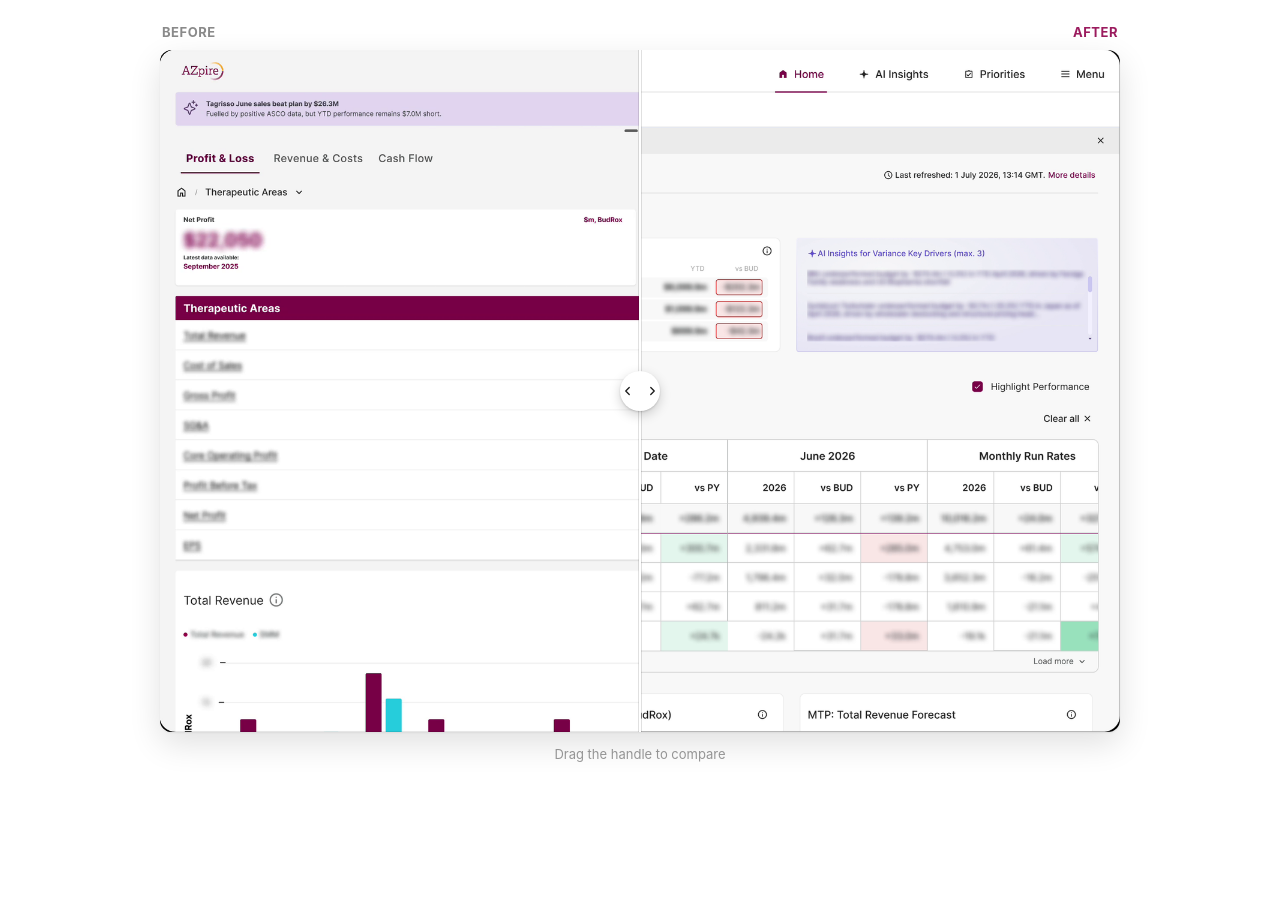
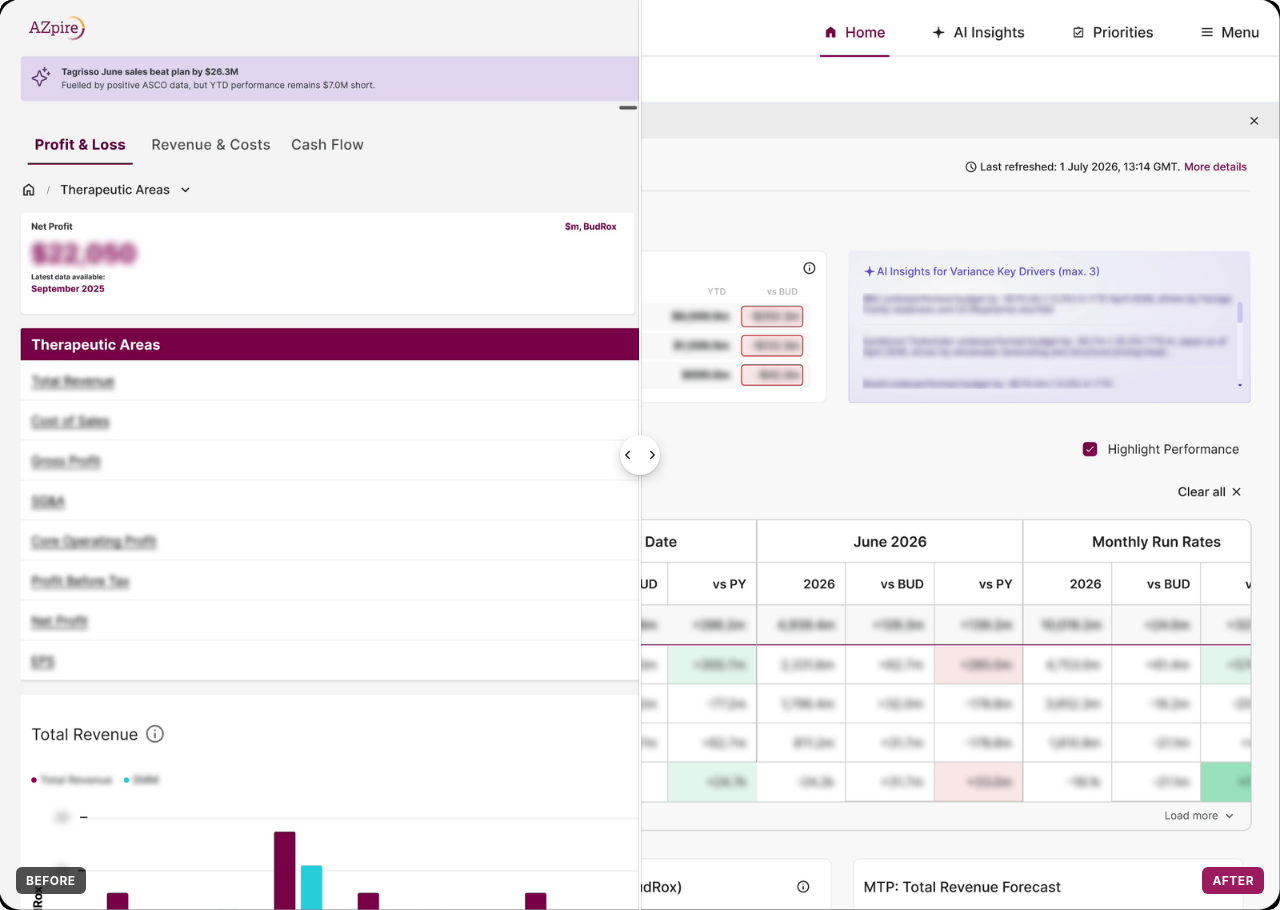
Before and after one commit to sarafdoliveira/AZDS, a plain HTML site: page index.html in a window 1280 px wide. Before the commit the page ends 800 px from the top, so only its background shows below. Drawn offline with Linux system fonts and the light colour scheme.

Commit message:
Add files via upload

```diff
--- a/index.html
+++ b/index.html
@@ -8,43 +8,23 @@
   * { box-sizing: border-box; }
   html, body {
     margin: 0;
+    padding: 0;
     background: transparent;
     font-family: -apple-system, "Helvetica Neue", Helvetica, Arial, sans-serif;
+    overflow: hidden;
   }
-  body {
-    display: flex;
-    flex-direction: column;
-    align-items: center;
-    padding: 24px;
-  }
-  .wrap { max-width: 960px; width: 100%; }
-  .label-row {
-    display: flex;
-    justify-content: space-between;
-    font-size: 13px;
-    font-weight: 700;
-    letter-spacing: 0.04em;
-    text-transform: uppercase;
-    color: #8a8a8a;
-    margin: 0 0 10px;
-    padding: 0 2px;
-  }
-  .label-row .after { color: #9b1b5e; }
   .compare {
     position: relative;
     width: 100%;
     aspect-ratio: 1600 / 1137;
     border-radius: 12px;
     overflow: hidden;
-    box-shadow: 0 1px 2px rgba(0,0,0,0.06), 0 12px 32px rgba(0,0,0,0.12);
     user-select: none;
     cursor: ew-resize;
-    background: transparent;
   }
   .compare img {
     position: absolute;
-    top: 0;
-    left: 0;
+    inset: 0;
     width: 100%;
     height: 100%;
     display: block;
@@ -52,10 +32,23 @@
     pointer-events: none;
   }
   .img-after { z-index: 1; }
-  .img-before {
-    z-index: 2;
-    clip-path: inset(0 50% 0 0);
+  .img-before { z-index: 2; clip-path: inset(0 50% 0 0); }
+  .tag {
+    position: absolute;
+    bottom: 16px;
+    z-index: 4;
+    font-size: 12px;
+    font-weight: 700;
+    letter-spacing: 0.04em;
+    text-transform: uppercase;
+    padding: 6px 10px;
+    border-radius: 6px;
+    background: rgba(20, 20, 20, 0.75);
+    color: #fff;
+    pointer-events: none;
   }
+  .tag.before { left: 16px; }
+  .tag.after { right: 16px; background: #9b1b5e; }
   .handle {
     position: absolute;
     top: 0;
@@ -72,10 +65,10 @@
     bottom: 0;
     left: -1px;
     width: 2px;
-    background: #ffffff;
+    background: #fff;
     box-shadow: 0 0 0 1px rgba(0,0,0,0.12);
   }
-  .handle .knob {
+  .knob {
     position: absolute;
     top: 50%;
     left: 50%;
@@ -83,7 +76,7 @@
     width: 40px;
     height: 40px;
     border-radius: 50%;
-    background: #ffffff;
+    background: #fff;
     box-shadow: 0 1px 2px rgba(0,0,0,0.15), 0 4px 12px rgba(0,0,0,0.18);
     display: flex;
     align-items: center;
@@ -91,31 +84,20 @@
     gap: 4px;
   }
   .knob svg { width: 14px; height: 14px; }
-  .hint {
-    text-align: center;
-    font-size: 13px;
-    color: #9a9a9a;
-    margin-top: 14px;
-  }
 </style>
 </head>
 <body>
-  <div class="wrap">
-    <div class="label-row">
-      <span class="before">Before</span>
-      <span class="after">After</span>
-    </div>
-    <div class="compare" id="compare">
-      <img class="img-after" src="after.png" alt="After">
-      <img class="img-before" id="imgBefore" src="before.png" alt="Before">
-      <div class="handle" id="handle">
-        <div class="knob">
-          <svg viewBox="0 0 24 24" fill="none" stroke="#1a1a1a" stroke-width="2.2" stroke-linecap="round" stroke-linejoin="round"><polyline points="9 6 3 12 9 18"/></svg>
-          <svg viewBox="0 0 24 24" fill="none" stroke="#1a1a1a" stroke-width="2.2" stroke-linecap="round" stroke-linejoin="round"><polyline points="15 6 21 12 15 18"/></svg>
-        </div>
+  <div class="compare" id="compare" aria-label="Drag to compare before and after">
+    <img class="img-after" src="after.png" alt="After: the redesigned dashboard">
+    <img class="img-before" id="imgBefore" src="before.png" alt="Before: the original dashboard">
+    <span class="tag before">Before</span>
+    <span class="tag after">After</span>
+    <div class="handle" id="handle">
+      <div class="knob">
+        <svg viewBox="0 0 24 24" fill="none" stroke="#1a1a1a" stroke-width="2.2" stroke-linecap="round" stroke-linejoin="round"><polyline points="9 6 3 12 9 18"/></svg>
+        <svg viewBox="0 0 24 24" fill="none" stroke="#1a1a1a" stroke-width="2.2" stroke-linecap="round" stroke-linejoin="round"><polyline points="15 6 21 12 15 18"/></svg>
       </div>
     </div>
-    <p class="hint">Drag the handle to compare</p>
   </div>
 
   <script>
@@ -131,11 +113,7 @@
       imgBefore.style.clipPath = "inset(0 " + (100 - pct) + "% 0 0)";
       handle.style.left = pct + "%";
     }
-
-    function start(e) {
-      dragging = true;
-      move(e);
-    }
+    function start(e) { dragging = true; move(e); }
     function move(e) {
       if (!dragging) return;
       const clientX = e.touches ? e.touches[0].clientX : e.clientX;
```
